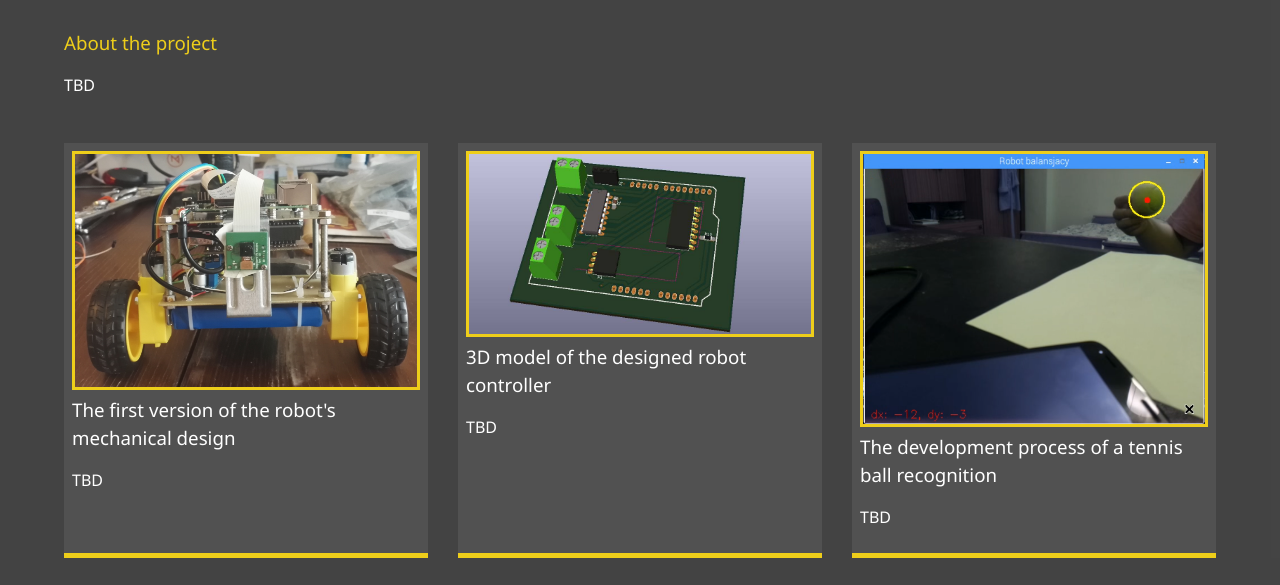
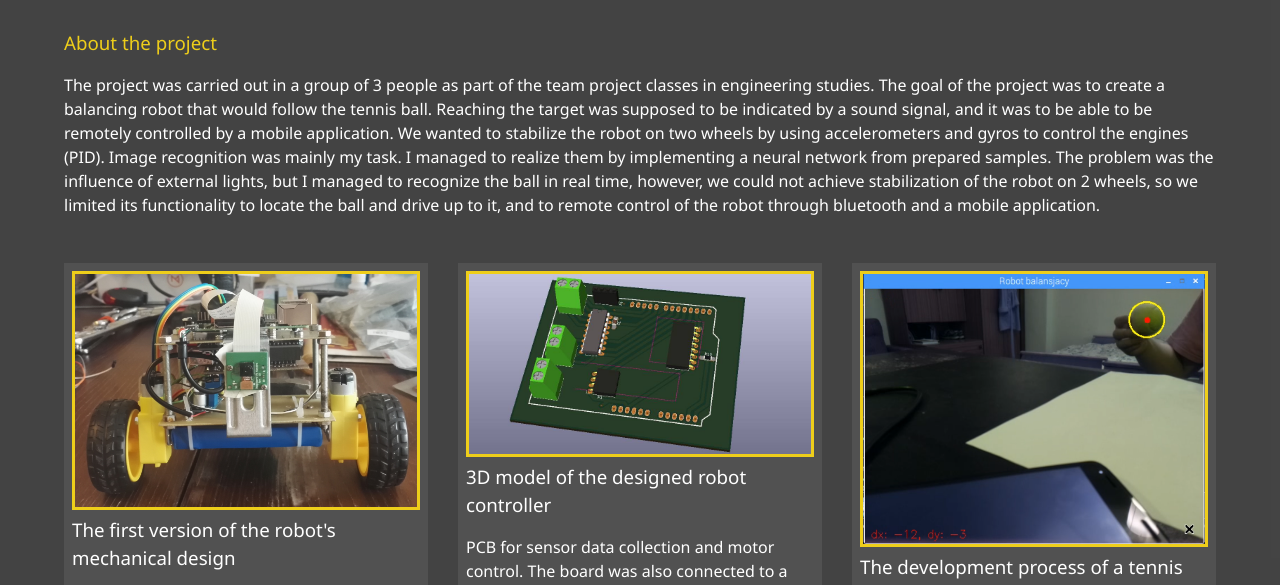
Before and after one commit to matejanus/portfolio, a website: page dist/robot.html in a window 1280 px wide. Shown: the part 205-790 px from the top of the page. Drawn offline with nearby package versions, Linux system fonts and the light colour scheme.

Commit message:
update robot info

```diff
--- a/dist/robot.html
+++ b/dist/robot.html
@@ -64,12 +64,25 @@
         <div class="project">
           <h3 class="text-secondary">About the project</h3>
           <p>
-            TBD
+            The project was carried out in a group of 3 people as part of the
+            team project classes in engineering studies. The goal of the project
+            was to create a balancing robot that would follow the tennis ball.
+            Reaching the target was supposed to be indicated by a sound signal,
+            and it was to be able to be remotely controlled by a mobile
+            application. We wanted to stabilize the robot on two wheels by using
+            accelerometers and gyros to control the engines (PID). Image
+            recognition was mainly my task. I managed to realize them by
+            implementing a neural network from prepared samples. The problem was
+            the influence of external lights, but I managed to recognize the
+            ball in real time, however, we could not achieve stabilization of
+            the robot on 2 wheels, so we limited its functionality to locate the
+            ball and drive up to it, and to remote control of the robot through
+            bluetooth and a mobile application.
           </p>
         </div>
 
         <div class="proj proj-1">
-          <input type="checkbox" id="zoomCheck">
+          <input type="checkbox" id="zoomCheck" />
           <label for="zoomCheck">
             <img
               src="img/projects/balancing_robot_1.png"
@@ -79,12 +92,14 @@
           </label>
           <h3>The first version of the robot's mechanical design</h3>
           <p>
-            TBD
+            This is the first version of the robot that was supposed to be
+            stable on two wheels, but due to the used engines, we were unable to
+            achieve stabilization.
           </p>
         </div>
 
         <div class="proj proj-2">
-          <input type="checkbox" id="zoomCheck2">
+          <input type="checkbox" id="zoomCheck2" />
           <label for="zoomCheck2">
             <img
               src="img/projects/balancing_robot_2.png"
@@ -94,12 +109,14 @@
           </label>
           <h3>3D model of the designed robot controller</h3>
           <p>
-            TBD
+            PCB for sensor data collection and motor control. The board was also
+            connected to a Raspberry Pi to control the robot in the direction of
+            the ball.
           </p>
         </div>
 
         <div class="proj proj-3">
-          <input type="checkbox" id="zoomCheck3">
+          <input type="checkbox" id="zoomCheck3" />
           <label for="zoomCheck3">
             <img
               src="img/projects/balancing_robot_3.png"
@@ -109,7 +126,8 @@
           </label>
           <h3>The development process of a tennis ball recognition</h3>
           <p>
-            TBD
+            Screenshot taken during the implementation of the ball detection
+            algorithm and determining the direction in which the robot should go
           </p>
         </div>
       </div>
```
Lines whose indentation alone changed are shown as unchanged.
